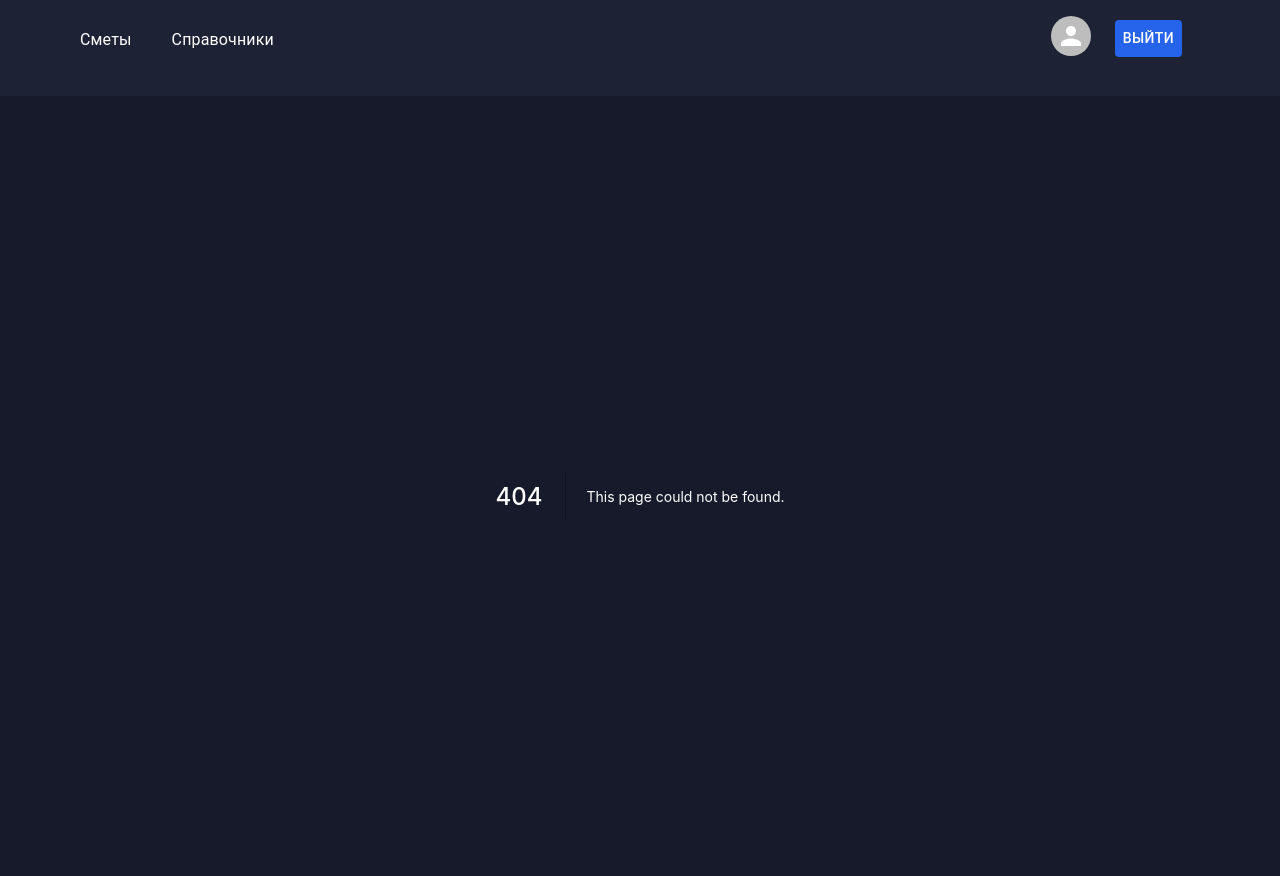
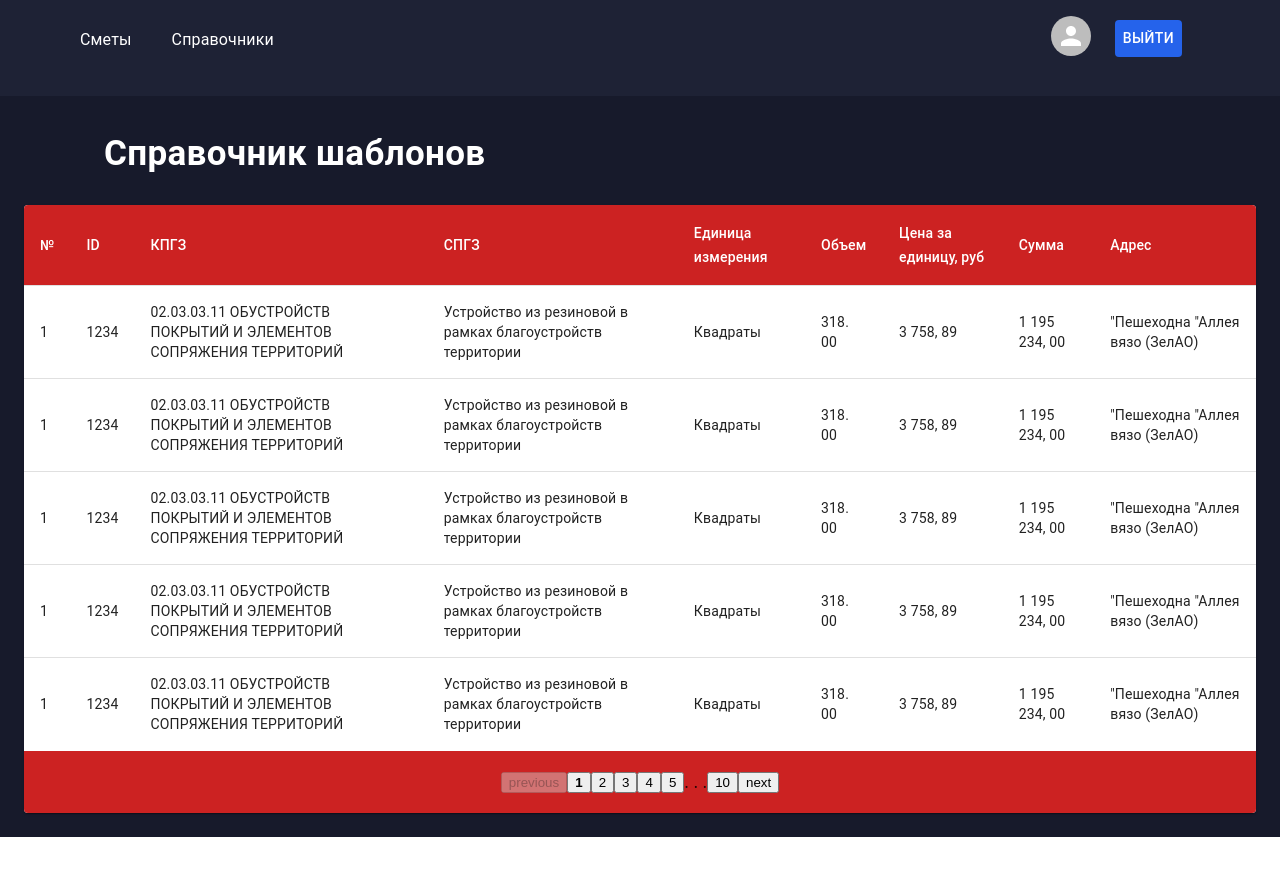
Before and after one commit to Erydo-corp/leaders2022, a Next.js app: page /handbook in a window 1280 px wide. Before the commit this address had no page. Shown: the top 876 px of the page. After the commit the page ends 837 px from the top, so only its background shows below. Built offline with nearby package versions, Linux system fonts and the light colour scheme.

Commit message:
fead: pages handbook

```diff
--- a/layouts/NavBar.jsx
+++ b/layouts/NavBar.jsx
@@ -3,7 +3,7 @@ import Link from "next/link";
 
 const navData = [
     {key: 1, text: "Сметы", href: "/smeta"},
-    {key: 2, text: "Справочники", href: ""},
+    {key: 2, text: "Справочники", href: "/handbook"},
 ]
 
 const NavBar = ({children})=>{
--- /dev/null
+++ b/pages/handbook.jsx
@@ -0,0 +1,28 @@
+import {Button, Container, Grid, Typography} from "@mui/material";
+import Link from "next/link";
+import { TableInfo } from "../components/tables/TableInfo";
+
+const Smeta = () => {
+  return(
+        <Grid container>
+            <Grid
+                ml={10}
+                xs={9}
+                mt={4}>
+                <Typography sx={{
+                    fontSize: 35,
+                    fontWeight: 600
+                }}>
+                    Справочник шаблонов
+                </Typography>
+            </Grid>
+
+            <Grid xs={12}>
+                {/* Вывод таблицы */}
+                <TableInfo />
+            </Grid>
+        </Grid>
+  )
+}
+
+export default Smeta
```
